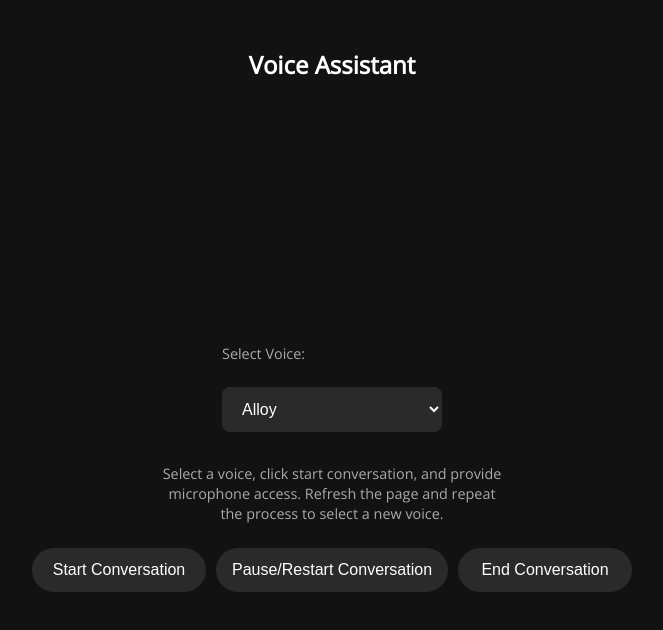
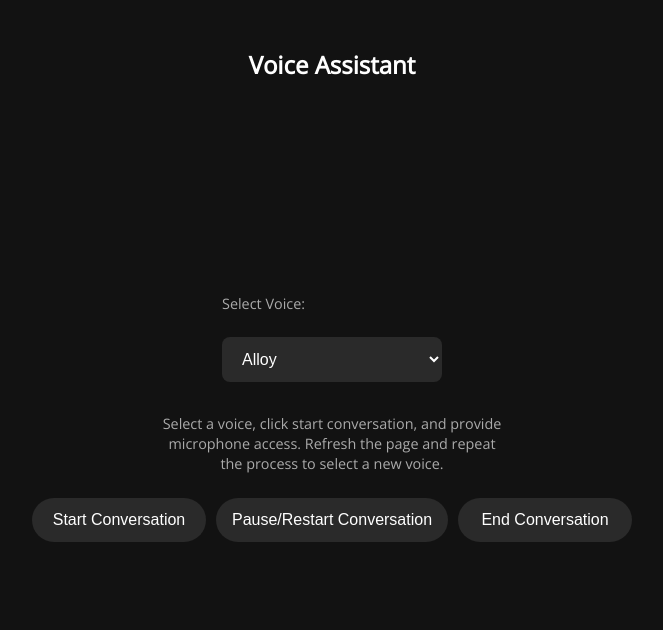
Before and after one commit to oluwatoni307/erenesto-voicebot, a plain HTML site: page index.html in a window 1280 px wide. Shown: the whole page, without its empty margins (308-971 px from the left). Drawn offline with nearby package versions, Linux system fonts and the light colour scheme; no server answers.

Commit message:
Update index.html

```diff
--- a/index.html
+++ b/index.html
@@ -56,8 +56,8 @@ button:active {
 }
 .status-container {
   position: relative;
-  width: 200px;
-  height: 200px;
+  width: 150px;
+  height: 150px;
   margin: 2rem auto;
   display: flex;
   align-items: center;
@@ -163,7 +163,7 @@ select:focus {
   margin-right: 0;
 }
 
-@media (max-width: 480px) {
+@media (max-width: 600px) {
   h1 {
     font-size: 1.2rem;
   }
```
